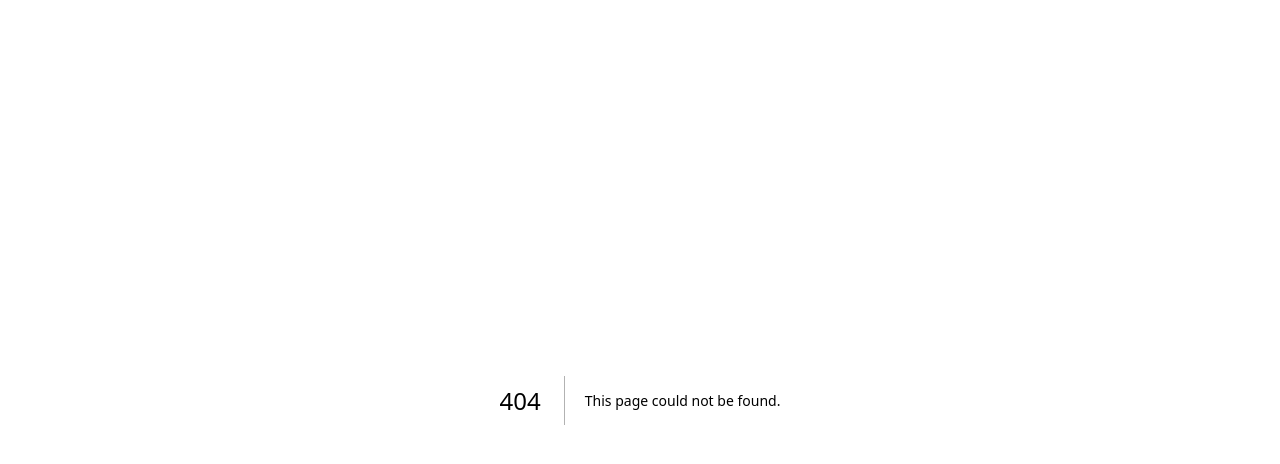
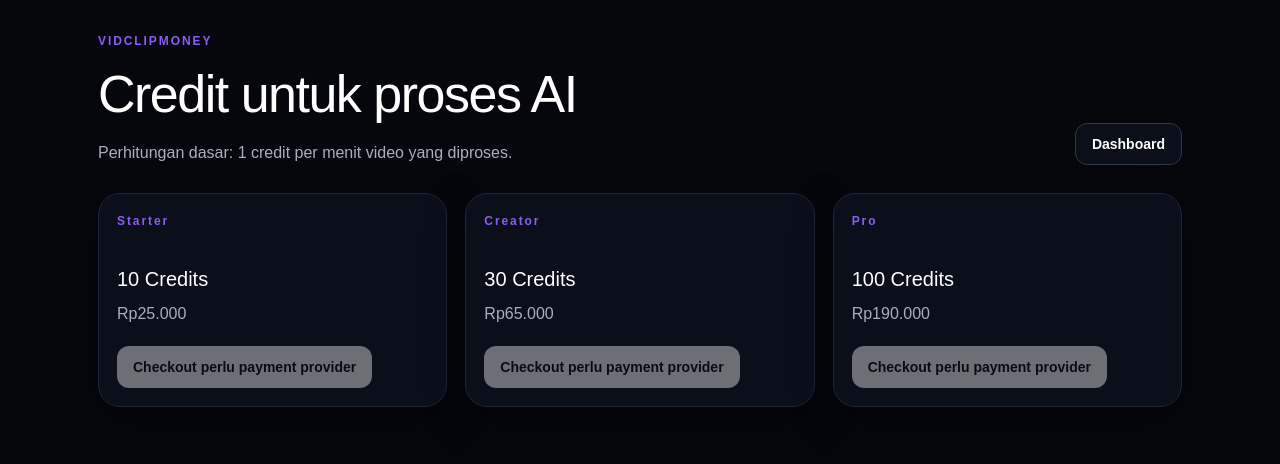
Before and after one commit to edosaputraputradayak07-collab/clippnow, a Next.js app: page /pricing in a window 1280 px wide. Before the commit this address had no page. Shown: the top 464 px of the page. Built offline with nearby package versions, Linux system fonts and the light colour scheme.

Commit message:
feat(billing): add VidClipMoney pricing surface

```diff
--- /dev/null
+++ b/app/pricing/page.tsx
@@ -0,0 +1,5 @@
+const PACKAGES = [{ credits: 10, price: 'Rp25.000', label: 'Starter' }, { credits: 30, price: 'Rp65.000', label: 'Creator' }, { credits: 100, price: 'Rp190.000', label: 'Pro' }];
+
+export default function PricingPage() {
+  return <main className="results-shell"><header className="results-header"><div><p className="eyebrow">VIDCLIPMONEY</p><h1>Credit untuk proses AI</h1><p>Perhitungan dasar: 1 credit per menit video yang diproses.</p></div><a className="secondary-button" href="/dashboard">Dashboard</a></header><section className="clip-grid">{PACKAGES.map((pack) => <article className="clip-card" key={pack.credits}><div className="clip-content"><p className="eyebrow">{pack.label}</p><h2>{pack.credits} Credits</h2><p>{pack.price}</p><button className="primary-button" type="button" disabled>Checkout perlu payment provider</button></div></article>)}</section></main>;
+}
```
